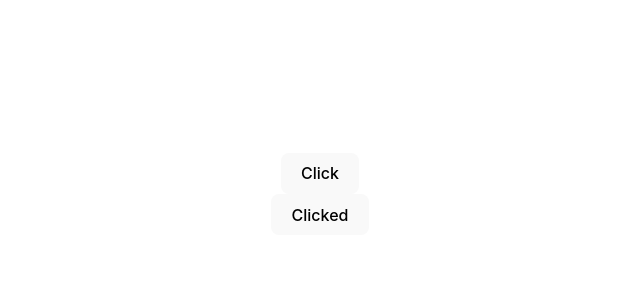
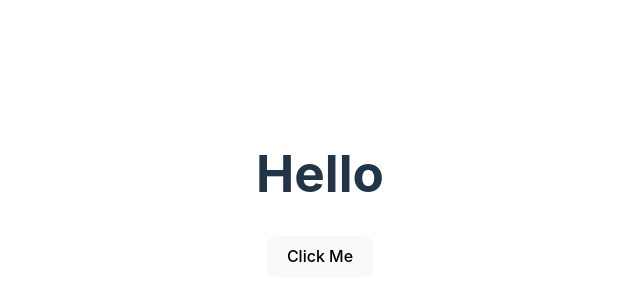
Before and after one commit to muyiwadosunmu/React_Class_Components, a React (Vite) app: page / in a window 1280 px wide. Shown: the part 206-506 px from the top of the page, without its empty margins (320-960 px from the left). Built offline with nearby package versions, Linux system fonts and the light colour scheme.

Commit message:
Event Handling methods in Class Components

```diff
--- a/src/App.jsx
+++ b/src/App.jsx
@@ -2,14 +2,12 @@ import { useState } from "react";
 import reactLogo from "./assets/react.svg";
 import viteLogo from "/vite.svg";
 import "./App.css";
-import EventFuncComp from "./components/EventFuncComp";
-import EventClassComp from "./components/EventClassComp";
+import EventBind from "./components/EventBind";
 
 function App() {
   return (
     <div className="App">
-      <EventFuncComp />
-      <EventClassComp />
+      <EventBind />
     </div>
   );
 }
--- /dev/null
+++ b/src/components/EventBind.jsx
@@ -0,0 +1,35 @@
+import React, { Component } from "react";
+
+class EventBind extends Component {
+  constructor(props) {
+    super(props);
+
+    this.state = {
+      message: "Hello",
+    };
+  }
+  clickHandler() {
+    this.setState({
+      message: "Goodbye",
+    });
+    console.log(this);
+  }
+
+  render() {
+    return (
+      <div>
+        <h1>{this.state.message}</h1>
+        {/* <button onClick={this.clickHandler.bind(this)}>Click Me</button> */}
+        <button onClick={() => this.clickHandler()}>Click Me</button>
+      </div>
+    );
+  }
+}
+
+/**Ways aroun the this keyword in JavaScript React
+ * 1. use the bind() keyword in render() method
+ * 2. Use arrow functions
+ * 3.
+ */
+
+export default EventBind;
--- a/src/components/EventClassComp.jsx
+++ /dev/null
@@ -1,16 +0,0 @@
-import React, { Component } from "react";
-
-class EventClassComp extends Component {
-  clickHandler() {
-    console.log(`Button Clicked form Class Component`);
-  }
-  render() {
-    return (
-      <div>
-        <button onClick={() => this.clickHandler()}>Clicked</button>
-      </div>
-    );
-  }
-}
-
-export default EventClassComp;
--- a/src/components/EventFuncComp.jsx
+++ /dev/null
@@ -1,14 +0,0 @@
-import React from "react";
-
-const EventFuncComp = () => {
-  const clickHandler = () => {
-    console.log("Button Clicked from Functional Component");
-  };
-  return (
-    <div>
-      <button onClick={(e) => clickHandler()}>Click</button>
-    </div>
-  );
-};
-
-export default EventFuncComp;
```
